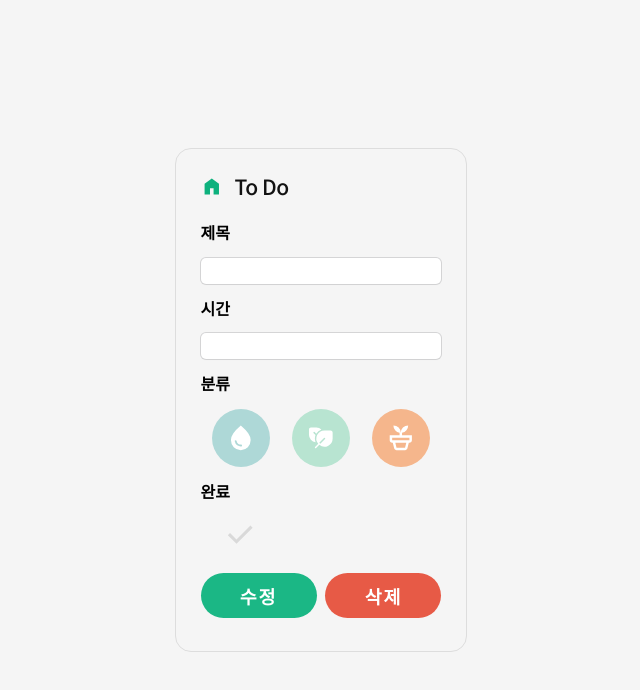
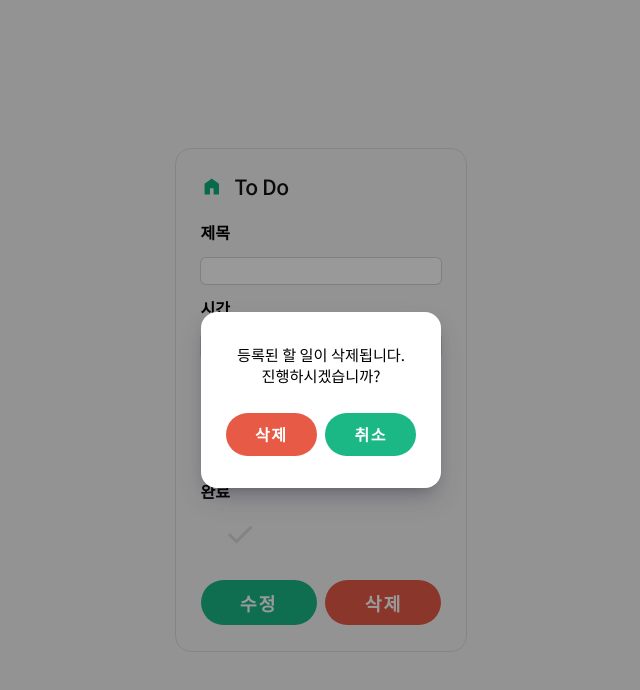
Before and after one commit to annkim7/to-do-app, a React (Create React App) app in the folder to-do-react/: page /add in a window 1280 px wide. Both pictures are taken after a click on the button "삭제". Shown: the top 690 px of the page, without its empty margins (319-959 px from the left). Built offline with nearby package versions, Linux system fonts and the light colour scheme; some icons are missing; a web font is replaced by a local one.

Commit message:
#9 모달 스타일 추가

```diff
--- a/to-do-react/src/components/Item.js
+++ b/to-do-react/src/components/Item.js
@@ -3,8 +3,7 @@ import { Link } from "react-router-dom";
 
 import styled from "styled-components";
 import { Icon } from "@iconify/react";
-import { CategoryLi, ItemLi } from "../styles/Custom";
-import { Check } from "../styles/Button";
+import { CategoryLi, ItemLi, Check } from "../styles/Custom";
 
 const ListTitle = styled.h4`
   padding: 0.8rem 0.6rem 0 0.6rem;
--- /dev/null
+++ b/to-do-react/src/components/Modal.js
@@ -0,0 +1,65 @@
+import React from "react";
+
+import styled from "styled-components";
+import { ButtonBox, ModalButton } from "../styles/Button";
+
+const ModalBox = styled.section`
+  ${({ theme }) => theme.positionCenter()}
+  width:100%;
+  height: 100%;
+`;
+
+const ModalBg = styled.div`
+  ${({ theme }) => theme.modalBg()}
+  ${({ theme }) => theme.flexBox("row", "center", "center")}
+`;
+
+const ModalCon = styled.div`
+  ${({ theme }) => theme.flexBox("column", "center", "space-between")}
+  width: 15rem;
+  height: 11rem;
+  padding: 2rem 1.563rem;
+  background: #fff;
+  box-shadow: ${({ theme }) => theme.modalShadow};
+  border-radius: 1rem;
+  font-size: 0.95rem;
+  line-height: 1.35;
+  text-align: center;
+  font-weight: 400;
+`;
+
+export default function Modal({ modalHandler, alert, alertHander }) {
+  return (
+    <ModalBox>
+      <ModalBg onClick={modalHandler}>
+        {alert ? (
+          <ModalCon onClick={(event) => event.stopPropagation()}>
+            <span>할 일이 등록되었습니다!</span>
+          </ModalCon>
+        ) : (
+          <ModalCon onClick={(event) => event.stopPropagation()}>
+            <span>
+              등록된 할 일이 삭제됩니다.
+              <br />
+              진행하시겠습니까?
+            </span>
+            <ButtonBox>
+              <ModalButton
+                colorType={({ theme }) => theme.mainRed}
+                onClick={alertHander}
+              >
+                삭제
+              </ModalButton>
+              <ModalButton
+                colorType={({ theme }) => theme.checkGreen}
+                onClick={modalHandler}
+              >
+                취소
+              </ModalButton>
+            </ButtonBox>
+          </ModalCon>
+        )}
+      </ModalBg>
+    </ModalBox>
+  );
+}
--- a/to-do-react/src/pages/Form.js
+++ b/to-do-react/src/pages/Form.js
@@ -1,14 +1,12 @@
-import React from "react";
+import React, { useState, useEffect } from "react";
+
+import styled from "styled-components";
 import { Icon } from "@iconify/react";
 import { ThreeColumns } from "../styles/Layout";
-import { Category, WriteArea } from "../styles/Custom";
-import {
-  FormCheck,
-  ButtonBox,
-  BigGreenButton,
-  SmallButton,
-} from "../styles/Button";
-import styled from "styled-components";
+import { Category, FormCheck, WriteArea } from "../styles/Custom";
+import { ButtonBox, BigGreenButton, SmallButton } from "../styles/Button";
+
+import Modal from "../components/Modal";
 
 const FormArea = styled.article`
   margin-top: -1rem;
@@ -20,6 +18,25 @@ const FormArea = styled.article`
 `;
 
 export default function Form({ page }) {
+  const [modal, setModal] = useState(false);
+  const [alert, setAlert] = useState(false);
+
+  const modalHandler = () => {
+    setModal(!modal);
+  };
+
+  const alertHander = () => {
+    setModal(!modal);
+    setAlert(true);
+  };
+
+  useEffect(() => {
+    setTimeout(() => {
+      setAlert(false);
+      setModal(false);
+    }, 2000);
+  }, [alert]);
+
   return (
     <FormArea>
       <h3>제목</h3>
@@ -50,7 +67,10 @@ export default function Form({ page }) {
 
       {page === "add" ? (
         <ButtonBox>
-          <BigGreenButton colorType={({ theme }) => theme.checkGreen}>
+          <BigGreenButton
+            colorType={({ theme }) => theme.checkGreen}
+            onClick={alertHander}
+          >
             추가
           </BigGreenButton>
         </ButtonBox>
@@ -59,11 +79,22 @@ export default function Form({ page }) {
           <SmallButton colorType={({ theme }) => theme.checkGreen}>
             수정
           </SmallButton>
-          <SmallButton colorType={({ theme }) => theme.mainRed}>
+          <SmallButton
+            colorType={({ theme }) => theme.mainRed}
+            onClick={modalHandler}
+          >
             삭제
           </SmallButton>
         </ButtonBox>
       )}
+
+      {modal ? (
+        <Modal
+          modalHandler={modalHandler}
+          alert={alert}
+          alertHander={alertHander}
+        ></Modal>
+      ) : null}
     </FormArea>
   );
 }
--- a/to-do-react/src/styles/Button.js
+++ b/to-do-react/src/styles/Button.js
@@ -1,41 +1,9 @@
 import styled from "styled-components";
-
-export const Check = styled.div`
-  ${({ theme }) => theme.flexBox("row", "center", "center")}
-  grid-area: d;
-  color: ${({ theme }) => theme.checkGreen};
-  input {
-    display: none;
-  }
-  label {
-    height: 100%;
-    cursor: pointer;
-  }
-  input + label svg {
-    width: 1rem;
-    height: 100%;
-    opacity: 0;
-  }
-  input:checked + label svg {
-    opacity: 1;
-  }
-`;
-
-export const FormCheck = styled(Check)`
-  grid-area: auto;
-  input + label svg {
-    width: 2.28rem;
-    color: ${({ theme }) => theme.uncheckGray};
-    opacity: 1;
-  }
-  input:checked + label svg {
-    color: ${({ theme }) => theme.checkGreen};
-  }
-`;
 
 export const ButtonBox = styled.div`
   display: grid;
-  margin-top: 1.2rem;
+  width: 100%;
+  margin-top: 1.65rem;
   grid-template-columns: repeat(2, 1fr);
   grid-gap: 0 0.55rem;
 `;
@@ -66,3 +34,9 @@ export const BigGreenButton = styled.button`
 export const SmallButton = styled(BigGreenButton)`
   grid-column-end: span 1;
 `;
+
+export const ModalButton = styled(BigGreenButton)`
+  grid-column-end: span 1;
+  font-size: 1rem;
+  grid-template-columns: repeat(auto-fill, minmax(3rem, 1fr));
+`;
--- a/to-do-react/src/styles/Custom.js
+++ b/to-do-react/src/styles/Custom.js
@@ -5,7 +5,6 @@ export const ItemLi = styled.li`
     display: grid;
     grid: "a b d" "a c d";
     grid-template-columns: 3.625rem auto 1rem;
-    max-height: 3.625rem;
   }
 `;
 
@@ -22,6 +21,39 @@ export const Category = styled.span`
 
 export const CategoryLi = styled(Category)`
   grid-area: a;
+`;
+
+export const Check = styled.div`
+  ${({ theme }) => theme.flexBox("row", "center", "center")}
+  grid-area: d;
+  color: ${({ theme }) => theme.checkGreen};
+  input {
+    display: none;
+  }
+  label {
+    height: 100%;
+    cursor: pointer;
+  }
+  input + label svg {
+    width: 1rem;
+    height: 100%;
+    opacity: 0;
+  }
+  input:checked + label svg {
+    opacity: 1;
+  }
+`;
+
+export const FormCheck = styled(Check)`
+  grid-area: auto;
+  input + label svg {
+    width: 2.28rem;
+    color: ${({ theme }) => theme.uncheckGray};
+    opacity: 1;
+  }
+  input:checked + label svg {
+    color: ${({ theme }) => theme.checkGreen};
+  }
 `;
 
 export const WriteArea = styled.input`
--- a/to-do-react/src/styles/theme.js
+++ b/to-do-react/src/styles/theme.js
@@ -19,6 +19,8 @@ export const theme = {
   /*box-shadow*/
   borderShadow:
     "0px 0px 0px 1px rgba(27, 31, 35, 0.15), 0px 1px 3px rgba(0, 0, 0, 0.02)",
+  modalShadow:
+    "0px 8px 16px -8px rgba(0, 0, 0, 0.3), 0px 13px 27px -5px rgba(50, 50, 93, 0.25)",
 };
 
 export const mixins = {
@@ -34,4 +36,13 @@ export const mixins = {
     left: 50%;
     transform: translate(-50%, -50%);
   `,
+  modalBg: () => `
+    position: fixed;
+    top: 0;
+    left: 0;
+    right: 0;
+    bottom: 0;
+    background: rgba(0, 0, 0, 0.4);
+    z-index: 99;
+  `,
 };
```
